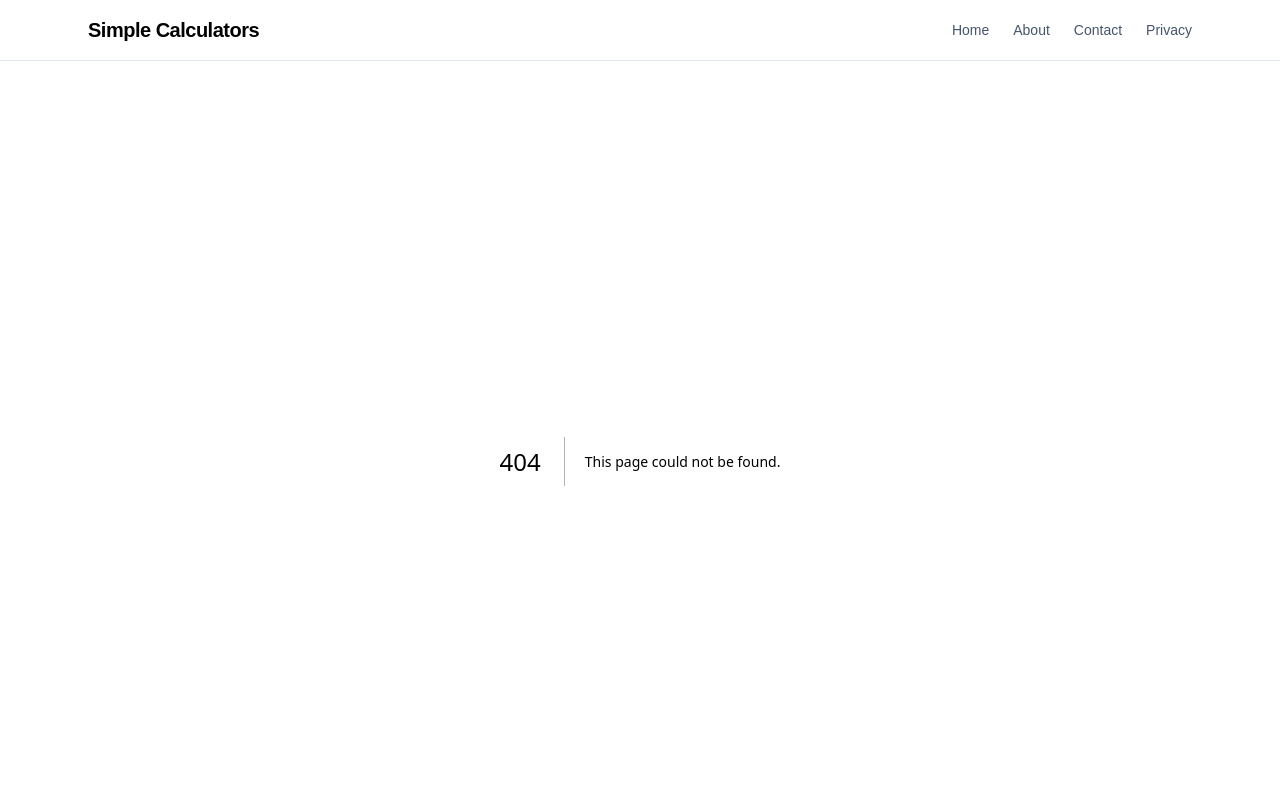
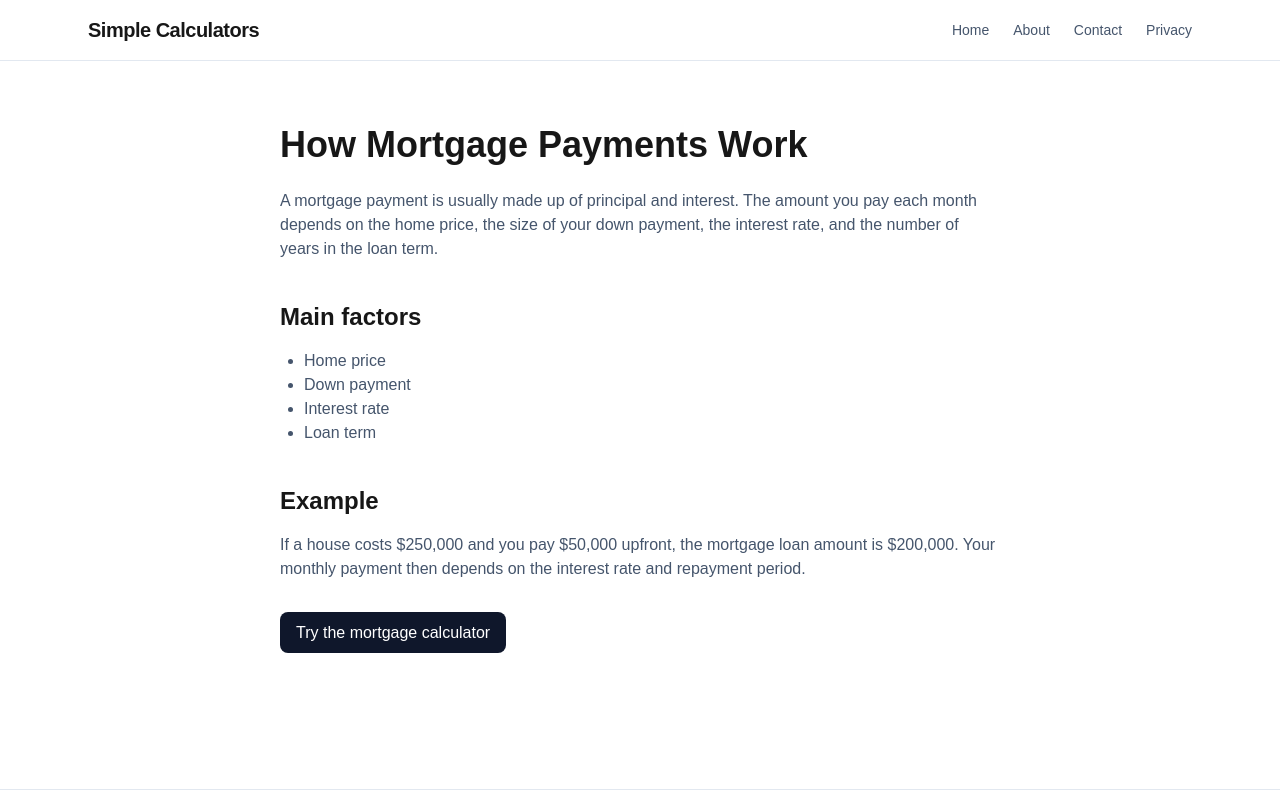
Before and after one commit to carlacruzz/simple-calculators, a Next.js app: page /guides/motgage in a window 1280 px wide. Before the commit this address had no page. Shown: the top 800 px of the page. Built offline with nearby package versions, Linux system fonts and the light colour scheme.

Commit message:
add guides for mortgage tip unit conversion and bmr

```diff
--- /dev/null
+++ b/app/guides/bmr/page.tsx
@@ -0,0 +1,52 @@
+import Link from "next/link";
+
+export const metadata = {
+  title: "How Unit Conversion Works | Simple Calculators",
+  description:
+    "Learn how to convert between common metric and imperial length units.",
+};
+
+export default function Page() {
+  return (
+    <main className="mx-auto max-w-3xl px-6 py-16">
+      <h1 className="mb-6 text-4xl font-bold">
+        How Unit Conversion Works
+      </h1>
+
+      <p className="mb-6 text-slate-600">
+        Unit conversion is the process of changing a value from one measurement
+        unit into another. This is useful when comparing systems such as metric
+        and imperial units.
+      </p>
+
+      <h2 className="mt-10 mb-4 text-2xl font-semibold">
+        Common examples
+      </h2>
+
+      <ul className="list-disc pl-6 text-slate-600">
+        <li>Meters to kilometers</li>
+        <li>Centimeters to inches</li>
+        <li>Miles to kilometers</li>
+        <li>Feet to meters</li>
+      </ul>
+
+      <h2 className="mt-10 mb-4 text-2xl font-semibold">
+        Example
+      </h2>
+
+      <p className="text-slate-600">
+        One mile is approximately 1.609 kilometers. One inch is 2.54 centimeters.
+        A converter makes these calculations immediate and avoids manual mistakes.
+      </p>
+
+      <div className="mt-10">
+        <Link
+          href="/unit-converter"
+          className="rounded-lg bg-slate-900 px-4 py-3 text-white"
+        >
+          Try the unit converter
+        </Link>
+      </div>
+    </main>
+  );
+}
--- /dev/null
+++ b/app/guides/motgage/page.tsx
@@ -0,0 +1,53 @@
+import Link from "next/link";
+
+export const metadata = {
+  title: "How Mortgage Payments Work | Simple Calculators",
+  description:
+    "Learn how mortgage payments are calculated using home price, down payment, interest rate, and loan term.",
+};
+
+export default function Page() {
+  return (
+    <main className="mx-auto max-w-3xl px-6 py-16">
+      <h1 className="mb-6 text-4xl font-bold">
+        How Mortgage Payments Work
+      </h1>
+
+      <p className="mb-6 text-slate-600">
+        A mortgage payment is usually made up of principal and interest. The
+        amount you pay each month depends on the home price, the size of your
+        down payment, the interest rate, and the number of years in the loan term.
+      </p>
+
+      <h2 className="mt-10 mb-4 text-2xl font-semibold">
+        Main factors
+      </h2>
+
+      <ul className="list-disc pl-6 text-slate-600">
+        <li>Home price</li>
+        <li>Down payment</li>
+        <li>Interest rate</li>
+        <li>Loan term</li>
+      </ul>
+
+      <h2 className="mt-10 mb-4 text-2xl font-semibold">
+        Example
+      </h2>
+
+      <p className="text-slate-600">
+        If a house costs $250,000 and you pay $50,000 upfront, the mortgage
+        loan amount is $200,000. Your monthly payment then depends on the
+        interest rate and repayment period.
+      </p>
+
+      <div className="mt-10">
+        <Link
+          href="/mortgage-calculator"
+          className="rounded-lg bg-slate-900 px-4 py-3 text-white"
+        >
+          Try the mortgage calculator
+        </Link>
+      </div>
+    </main>
+  );
+}
--- /dev/null
+++ b/app/guides/tip/page.tsx
@@ -0,0 +1,53 @@
+import Link from "next/link";
+
+export const metadata = {
+  title: "How Mortgage Payments Work | Simple Calculators",
+  description:
+    "Learn how mortgage payments are calculated using home price, down payment, interest rate, and loan term.",
+};
+
+export default function Page() {
+  return (
+    <main className="mx-auto max-w-3xl px-6 py-16">
+      <h1 className="mb-6 text-4xl font-bold">
+        How Mortgage Payments Work
+      </h1>
+
+      <p className="mb-6 text-slate-600">
+        A mortgage payment is usually made up of principal and interest. The
+        amount you pay each month depends on the home price, the size of your
+        down payment, the interest rate, and the number of years in the loan term.
+      </p>
+
+      <h2 className="mt-10 mb-4 text-2xl font-semibold">
+        Main factors
+      </h2>
+
+      <ul className="list-disc pl-6 text-slate-600">
+        <li>Home price</li>
+        <li>Down payment</li>
+        <li>Interest rate</li>
+        <li>Loan term</li>
+      </ul>
+
+      <h2 className="mt-10 mb-4 text-2xl font-semibold">
+        Example
+      </h2>
+
+      <p className="text-slate-600">
+        If a house costs $250,000 and you pay $50,000 upfront, the mortgage
+        loan amount is $200,000. Your monthly payment then depends on the
+        interest rate and repayment period.
+      </p>
+
+      <div className="mt-10">
+        <Link
+          href="/mortgage-calculator"
+          className="rounded-lg bg-slate-900 px-4 py-3 text-white"
+        >
+          Try the mortgage calculator
+        </Link>
+      </div>
+    </main>
+  );
+}
--- /dev/null
+++ b/app/guides/unit-conversion/page.tsx
@@ -0,0 +1,51 @@
+import Link from "next/link";
+
+export const metadata = {
+  title: "How to Calculate a Tip | Simple Calculators",
+  description:
+    "Learn how tip percentages affect the final bill and how to split the total between multiple people.",
+};
+
+export default function Page() {
+  return (
+    <main className="mx-auto max-w-3xl px-6 py-16">
+      <h1 className="mb-6 text-4xl font-bold">
+        How to Calculate a Tip
+      </h1>
+
+      <p className="mb-6 text-slate-600">
+        A tip is usually calculated as a percentage of the original bill.
+        Once the tip is added, you can also divide the final amount between
+        several people if the bill is shared.
+      </p>
+
+      <h2 className="mt-10 mb-4 text-2xl font-semibold">
+        Basic formula
+      </h2>
+
+      <pre className="rounded-lg bg-slate-100 p-4 text-sm">
+{`tip amount = bill × (tip % / 100)
+total bill = bill + tip amount
+per person = total bill / number of people`}
+      </pre>
+
+      <h2 className="mt-10 mb-4 text-2xl font-semibold">
+        Example
+      </h2>
+
+      <p className="text-slate-600">
+        If the bill is $80 and you leave a 15% tip, the tip amount is $12.
+        The final bill becomes $92. If 4 people split the bill, each person pays $23.
+      </p>
+
+      <div className="mt-10">
+        <Link
+          href="/tip-calculator"
+          className="rounded-lg bg-slate-900 px-4 py-3 text-white"
+        >
+          Try the tip calculator
+        </Link>
+      </div>
+    </main>
+  );
+}
```
